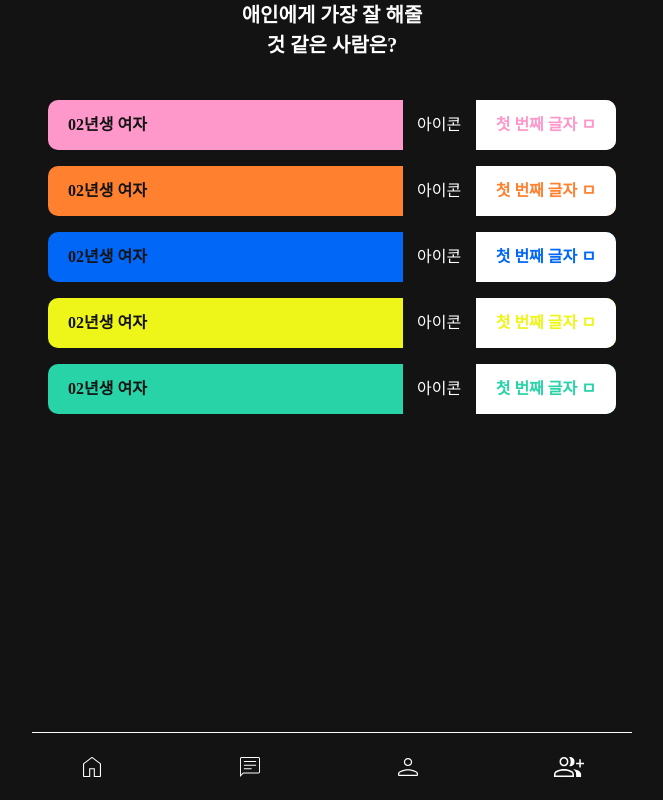
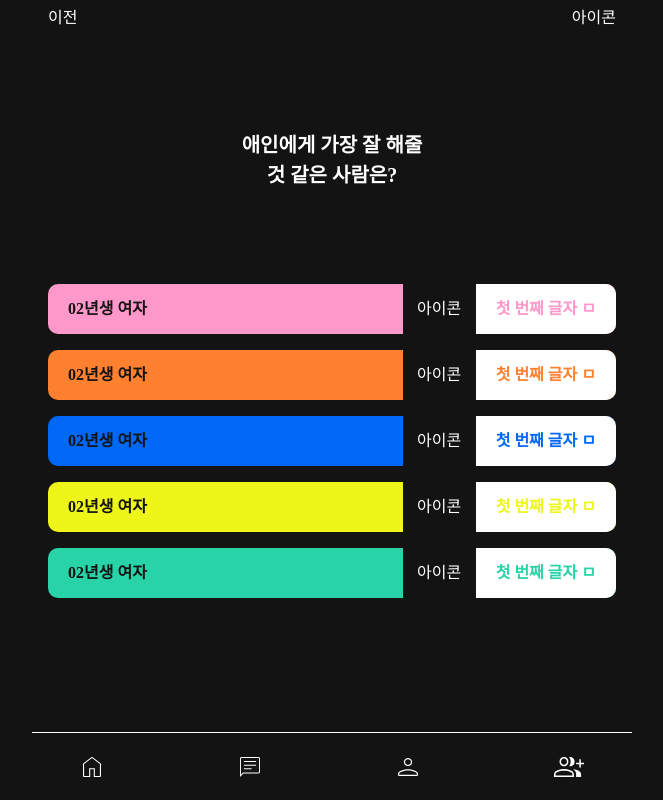
Before and after one commit to Qfeed-Dev/qfeed-client-web, a Next.js app: page /mypage/select/1 in a window 1280 px wide. Shown: the whole page, without its empty margins (308-971 px from the left). Built offline with nearby package versions, Linux system fonts and the light colour scheme; what next-redux-wrapper would draw is missing.

Commit message:
feat: add top nav to mypage

```diff
--- a/src/app/(padding)/mypage/select/[id]/page.tsx
+++ b/src/app/(padding)/mypage/select/[id]/page.tsx
@@ -9,6 +9,7 @@ import { colors, repeatBackgroundColor } from "styles/theme";
 
 import { useAppDispatch } from "src/hooks/useReduxHooks";
 import { changeVisibleType } from "src/reducer/slices/bottomSheet/bottomSheetSlice";
+import NavigationTopBack from "src/components/navigations/NavigationTopBack";
 
 export default function SelectDetailPage({
     params
@@ -25,18 +26,14 @@ export default function SelectDetailPage({
         );
     };
     return (
-        <>
-            <Flex direction="column" align="center" gap={40}>
+        <Flex direction="column" align="center" gap={94}>
+            <NavigationTopBack rightIcon={<div>아이콘</div>} />
             <Title typo="Headline1b">
                 애인에게 가장 잘 해줄 것 같은 사람은?
             </Title>
             <Flex direction="column" gap={16}>
                 {[0, 1, 2, 3, 5].map((idx: number) => (
-                        <HintItem
-                            key={idx}
-                            idx={idx}
-                            onClick={handleClickShowHint}
-                        >
+                    <HintItem key={idx} idx={idx} onClick={handleClickShowHint}>
                         <Person typo="Subtitle2b" color="light_qblack">
                             02년생 여자
                         </Person>
@@ -51,7 +48,6 @@ export default function SelectDetailPage({
             </Flex>
             <BottomNavigation />
         </Flex>
-        </>
     );
 }
 
--- a/src/components/navigations/NavigationTopBack.tsx
+++ b/src/components/navigations/NavigationTopBack.tsx
@@ -2,6 +2,8 @@
 import styled from "styled-components";
 import Flex from "../common/Flex";
 import Text from "../common/Text";
+
+import { useRouter } from "next/navigation";
 
 export interface NavProps {
     title?: string;
@@ -10,10 +12,12 @@ export interface NavProps {
 }
 
 const NavigationTopBack = ({ title, leftIcon, rightIcon }: NavProps) => {
+    const router = useRouter();
+
     return (
         <NavWrapper justify="space-between">
             <Flex width="auto" gap={8}>
-                <div>이전</div>
+                <div onClick={() => router.back()}>이전</div>
                 {title && <Text typo="Headline1b">{title}</Text>}
             </Flex>
             {rightIcon}
```
Lines whose indentation alone changed are shown as unchanged.
